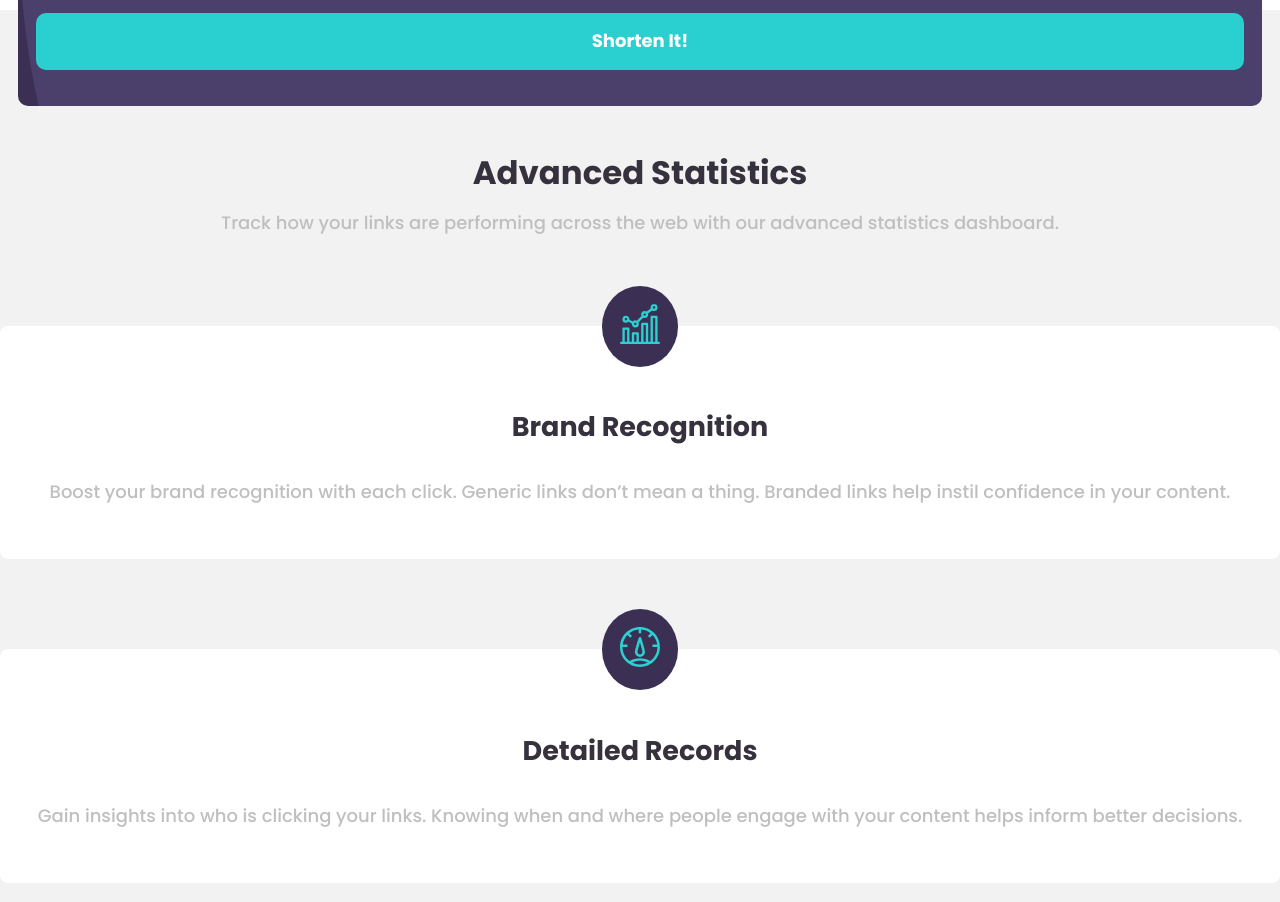
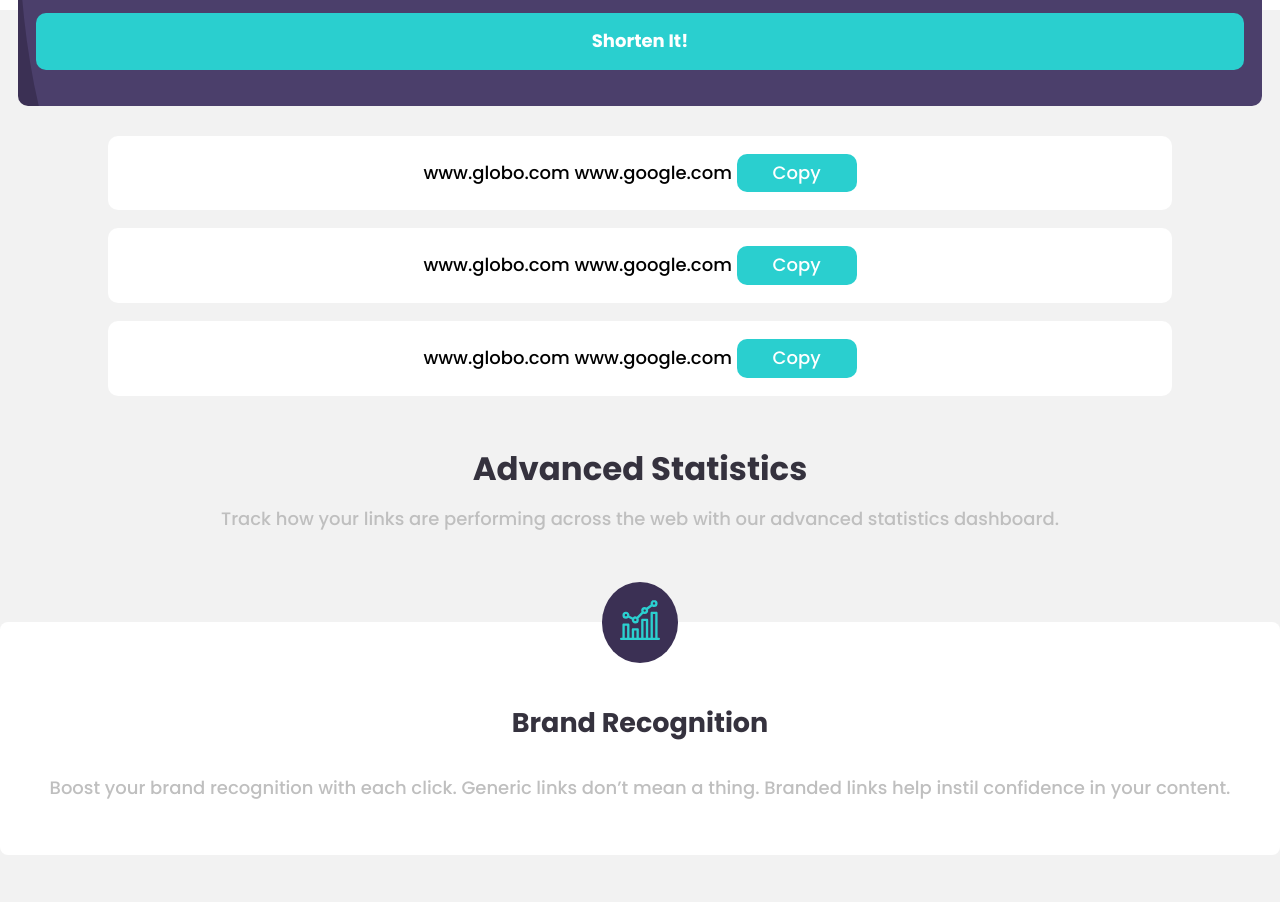
Before and after one commit to fabricioronaldo/encurtamento-url, a plain HTML site: page index.html in a window 1280 px wide. Shown: the part 1094-1996 px from the top of the page. Drawn offline with Linux system fonts and the light colour scheme.

Commit message:
Implementando API

```diff
--- /dev/null
+++ b/assets/css/result.css
@@ -0,0 +1,21 @@
+.result {
+    width: calc(100% - 12em);
+    margin-top: 2em;
+    margin: 2em auto;
+
+}
+
+.result__item {
+    background-color: white;
+    margin: 1em 0;
+    border-radius: 10px;
+    padding: 1em 0;
+}
+
+.item__button {
+    color: white;
+    background-color: var(--Cyan);
+    padding: .5em 2em;
+    border-radius: 10px;
+    border: none;
+}
--- a/assets/css/style.css
+++ b/assets/css/style.css
@@ -1,6 +1,7 @@
 @import url("header.css");
 @import url("primary.css");
 @import url("url.css");
+@import url("result.css");
 @import url("advanced.css");
 @import url("links.css");
 @import url("footer.css");
--- a/assets/js/main.js
+++ b/assets/js/main.js
@@ -5,10 +5,13 @@ const button = document.querySelector(".url__button")
 button.addEventListener("click", (evento) => {
     let search = url.value;
     fetch (`https://api.shrtco.de/v2/shorten?url=${search}`)
-    .then((response) => response.json())
-    .then((data) => console.log(data));
+    .then(response => { response.json()
+        .then(data => console.log(data))
+    })
+    .catch(evento => console.log('Ocorreu um erro!!!' + evento,message))
+});
 
-})
+
 
 /*fetch ('https://api.shrtco.de/v2/shorten?url=example.org/very/long/link.html')
 .then((response) => response.json())
--- a/index.html
+++ b/index.html
@@ -53,7 +53,30 @@
       <button class="url__button">Shorten It!</button>
     </section>
 
+
+
     <section class="advanced">
+
+      <section class="result">
+        <div class="result__item">
+          <span class="item__link">www.globo.com</span>
+          <span class="item__link-green">www.google.com</span>
+          <button class="item__button">Copy</button>
+        </div>
+
+        <div class="result__item">
+          <span class="item__link">www.globo.com</span>
+          <span class="item__link-green">www.google.com</span>
+          <button class="item__button">Copy</button>
+        </div>
+
+        <div class="result__item">
+          <span class="item__link">www.globo.com</span>
+          <span class="item__link-green">www.google.com</span>
+          <button class="item__button">Copy</button>
+        </div>
+      </section>
+
       <div class="advanced__content">
         <h2 class="advanced__title">Advanced Statistics</h2>
         <p class="advanced__text">Track how your links are performing across the web with our
```
Also changed, not shown: 1 other file.
